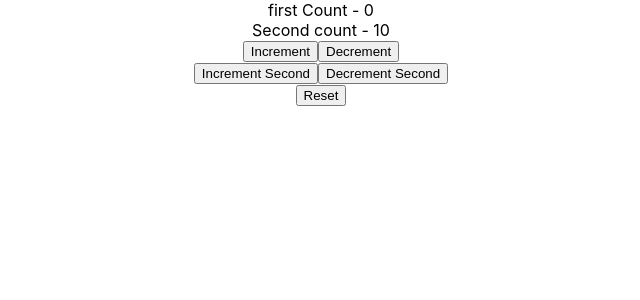
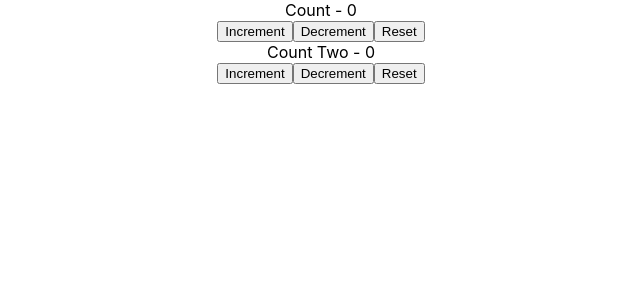
Before and after one commit to abdullahmubin/ReactHookDetails, a React (Create React App) app: page / in a window 1280 px wide. Shown: the top 300 px of the page, without its empty margins (319-959 px from the left). Built offline with nearby package versions, Linux system fonts and the light colour scheme.

Commit message:
local Multiple reducer.

```diff
--- a/src/App.js
+++ b/src/App.js
@@ -13,6 +13,7 @@
 import ReducerCounterTwo from './HookContainer/ReducerCounterTwo';
 import logo from "./logo.svg";
 import "./App.css";
+import ReducerCounterThree from "./HookContainer/ReducerCounterThree";
 
 export const UserContext = React.createContext();
 export const ChannelContext = React.createContext();
@@ -39,7 +40,8 @@
         </ChannelContext.Provider>
       </UserContext.Provider> */}
       {/* <ReducerCounterOne /> */}
-      <ReducerCounterTwo/>
+      {/* <ReducerCounterTwo/> */}
+      <ReducerCounterThree />
 
     </div>
   );
--- /dev/null
+++ b/src/HookContainer/ReducerCounterThree.js
@@ -0,0 +1,38 @@
+import React, { useReducer } from 'react';
+
+const initialState = 0;
+const reducer = (state, action) => {
+    switch(action){
+        case 'increment':
+            return state + 1
+        case 'decrement':
+            return state - 1
+        case 'reset':
+            return initialState
+        default:
+            return state
+    }
+}
+
+function ReducerCounterThree() {
+    const [count, dispatch] = useReducer(reducer, initialState)
+    const [countTwo, dispatchTwo] = useReducer(reducer, initialState);
+    return (
+       <div>
+            <div>
+            <div>Count - {count} </div>
+            <button onClick={() => dispatch('increment')}>Increment</button>
+            <button onClick={() => dispatch('decrement')}>Decrement</button>
+            <button onClick={() => dispatch('reset')}>Reset</button>
+        </div>
+        <div>
+            <div>Count Two - {countTwo} </div>
+            <button onClick={() => dispatchTwo('increment')}>Increment</button>
+            <button onClick={() => dispatchTwo('decrement')}>Decrement</button>
+            <button onClick={() => dispatchTwo('reset')}>Reset</button>
+        </div>
+       </div>
+    )
+}
+
+export default ReducerCounterThree;
```
